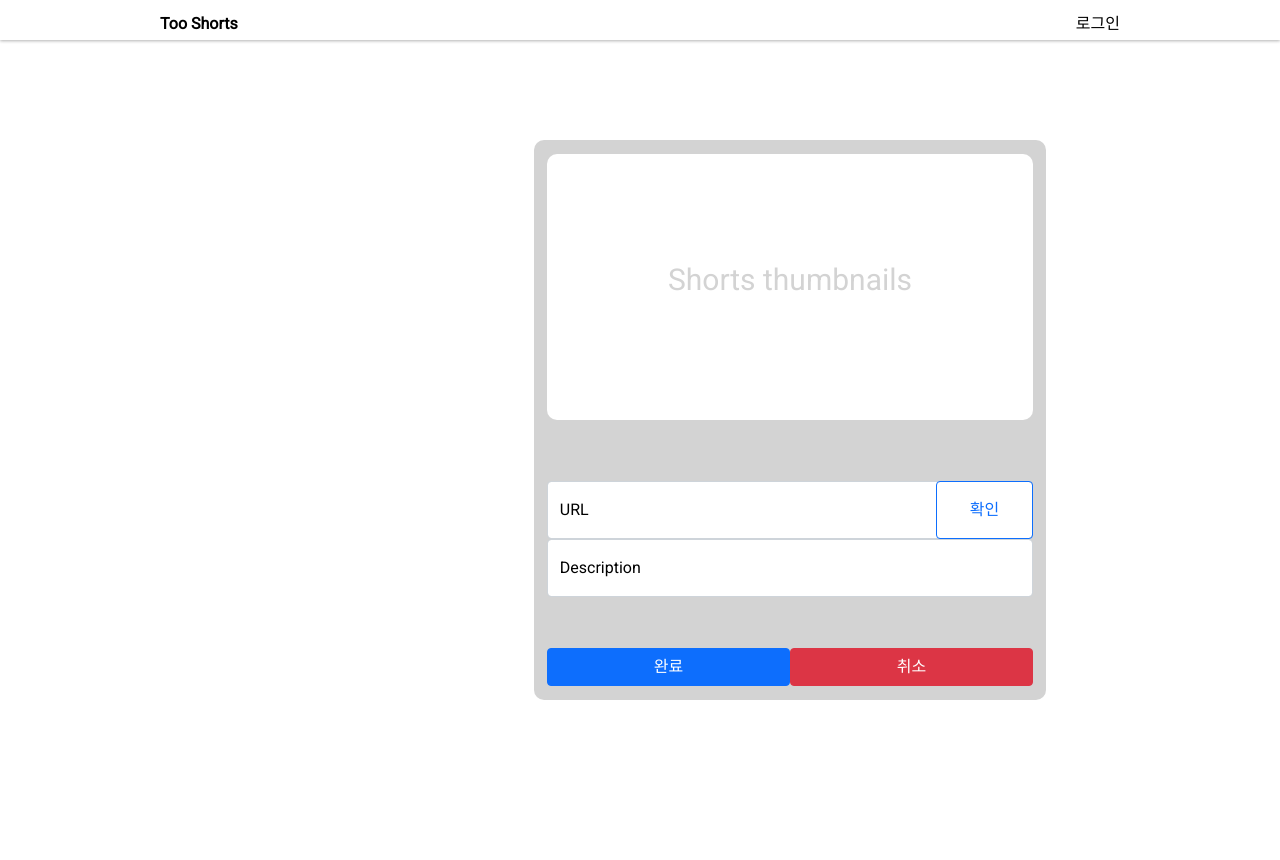
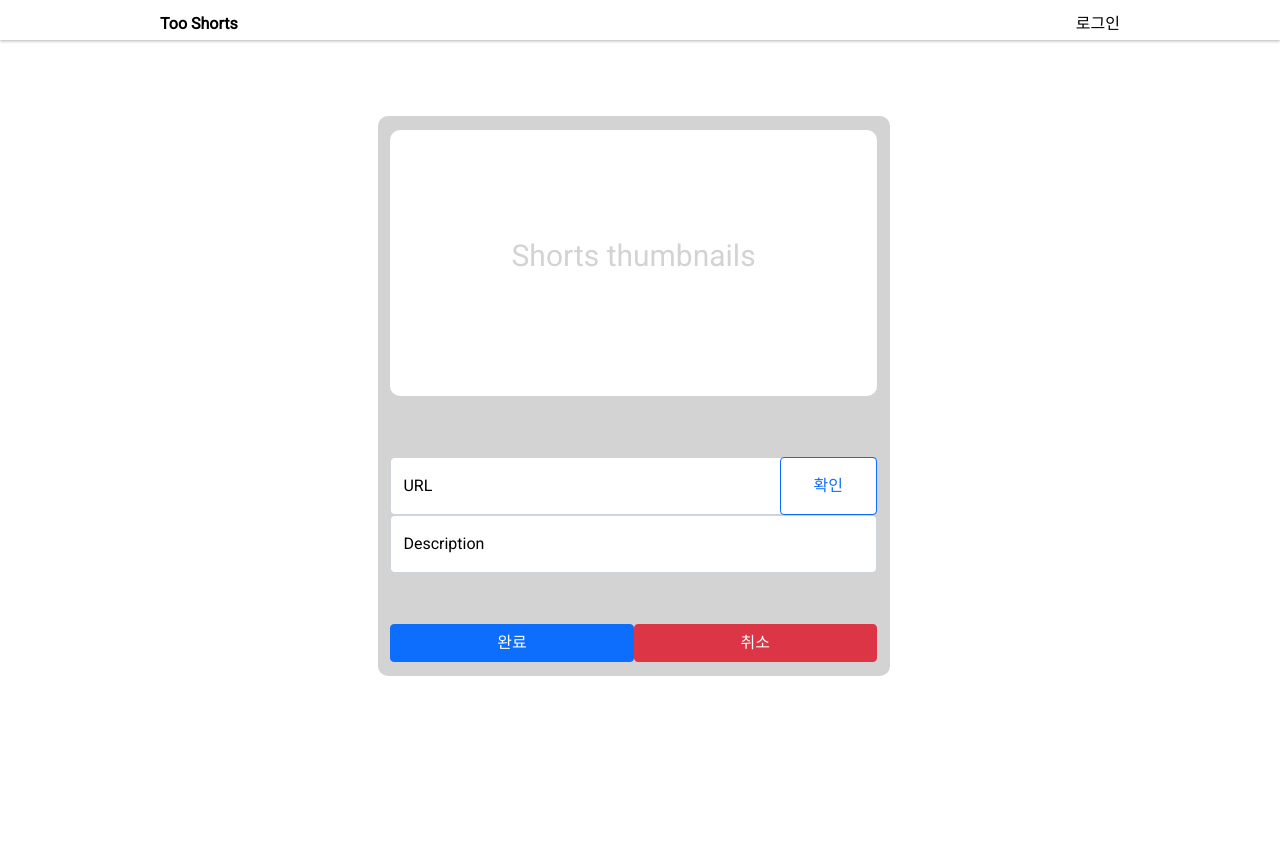
Before and after one commit to ferrariRoma/too_shorts, a Flask app: page /posting in a window 1280 px wide. After the commit the page ends 676 px from the top, so only its background shows below. Run offline with Flask 2, Linux system fonts and the light colour scheme; some libraries are stand-ins or nearby versions.

Commit message:
posting 페이지 css 뒤틀림 수정

```diff
--- a/static/css/posting.css
+++ b/static/css/posting.css
@@ -5,13 +5,17 @@
 }
 
 
+
 .posting-wrapper {
     overflow:hidden;
-    width:100vw;
-    height:100vh;
+    width:99vw;
+    height:99vh;
     display:flex;
     justify-content: center;
     align-items:center;
+    position:absolute;
+    top:0;
+    left:0;
 }
 
 .posting-box {
--- a/templates/posting.html
+++ b/templates/posting.html
@@ -7,9 +7,9 @@
     <link rel="stylesheet" href="./static/css/posting.css">
     <link href="https://cdn.jsdelivr.net/npm/bootstrap@5.0.2/dist/css/bootstrap.min.css" rel="stylesheet"
           integrity="sha384-EVSTQN3/azprG1Anm3QDgpJLIm9Nao0Yz1ztcQTwFspd3yD65VohhpuuCOmLASjC" crossorigin="anonymous">
-    <!-- Bulma CSS -->
-    <!--    <link rel="stylesheet" href="https://cdn.jsdelivr.net/npm/bulma@0.9.1/css/bulma.min.css">-->
-    <!-- JS -->
+<!--     Bulma CSS-->
+<!--        <link rel="stylesheet" href="https://cdn.jsdelivr.net/npm/bulma@0.9.1/css/bulma.min.css">-->
+<!--     JS-->
     <script src="https://ajax.googleapis.com/ajax/libs/jquery/3.4.1/jquery.min.js"></script>
     <script src="https://cdnjs.cloudflare.com/ajax/libs/jquery-cookie/1.4.1/jquery.cookie.js"></script>
     <script src="../static/js/posting.js" defer></script>
```
